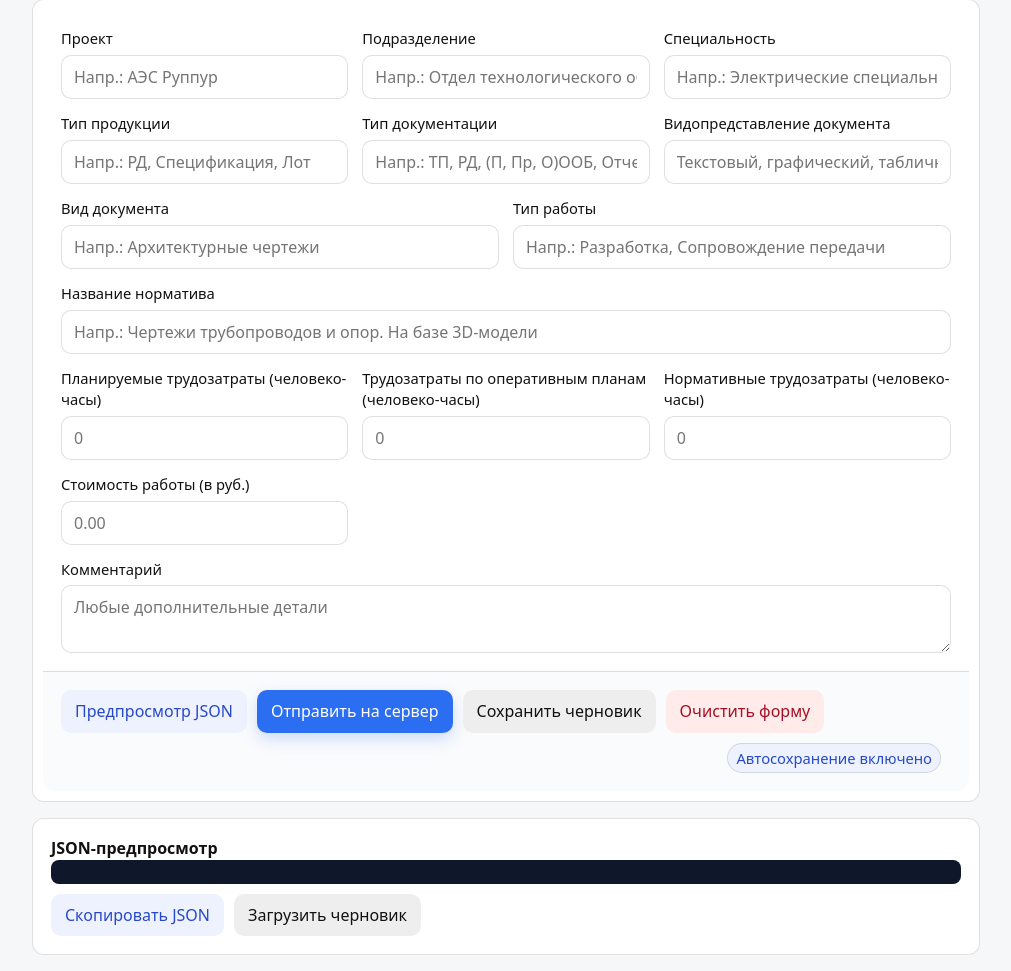
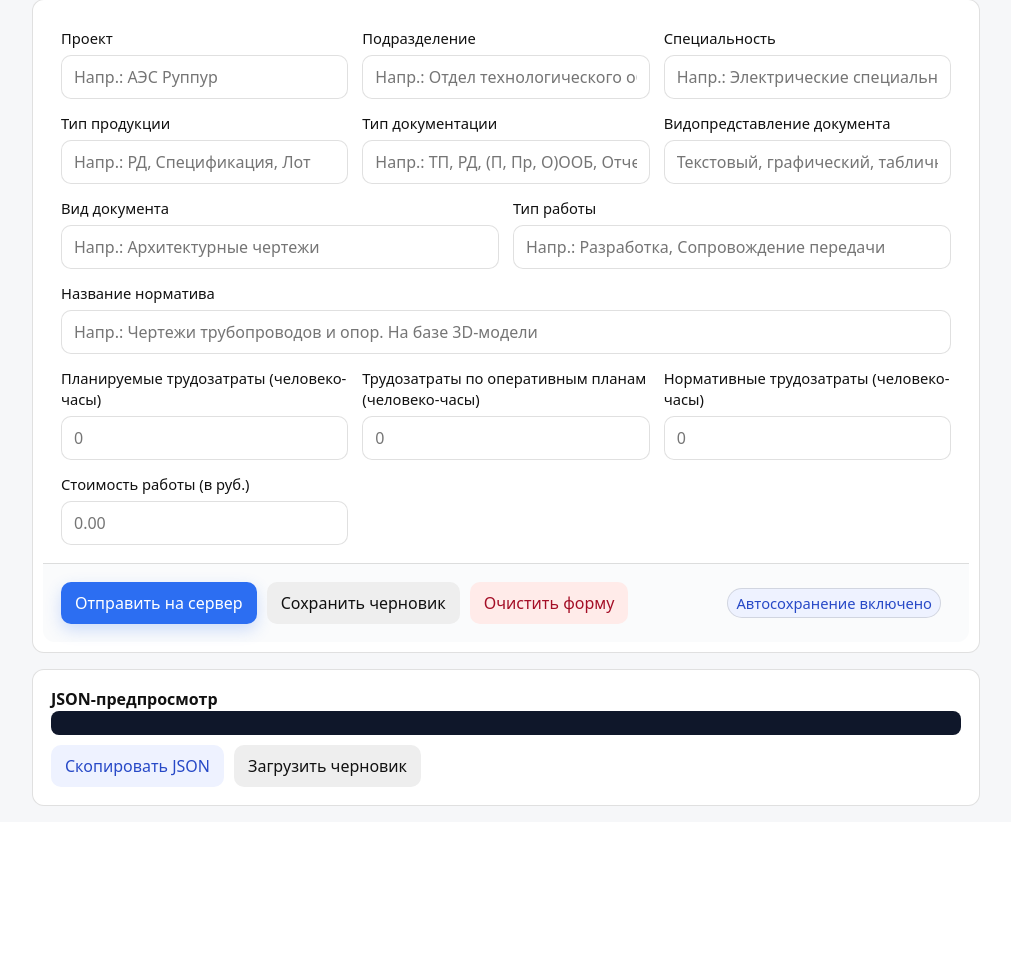
Before and after one commit to MStupishina/fact_from_plan, a FastAPI app: template templates/index.html in a window 1280 px wide. Shown: the part 105-1076 px from the top of the page, without its empty margins (134-1145 px from the left). After the commit the page ends 911 px from the top, so only its background shows below. Run offline with FastAPI, Linux system fonts and the light colour scheme; the template is opened without the code that fills it, so the values that code supplies are empty; parts of the project's set-up code (start-up, migrations or seed data) failed here and were passed over.

Commit message:
edit page

```diff
--- a/templates/index.html
+++ b/templates/index.html
@@ -113,15 +113,9 @@
           <label for="workCost">Стоимость работы (в руб.)</label>
           <input id="workCost" name="workCost" type="number" inputmode="decimal" min="0" step="0.01" placeholder="0.00" />
         </div>
-
-        <div class="field full">
-          <label for="comment">Комментарий</label>
-          <textarea id="comment" name="comment" placeholder="Любые дополнительные детали"></textarea>
-        </div>
       </div>
 
       <div class="actions">
-        <button type="button" class="ghost" id="previewBtn">Предпросмотр JSON</button>
         <button type="submit" class="primary">Отправить на сервер</button>
         <button type="button" class="neutral" id="saveDraftBtn">Сохранить черновик</button>
         <button type="button" class="danger" id="clearBtn">Очистить форму</button>
```
